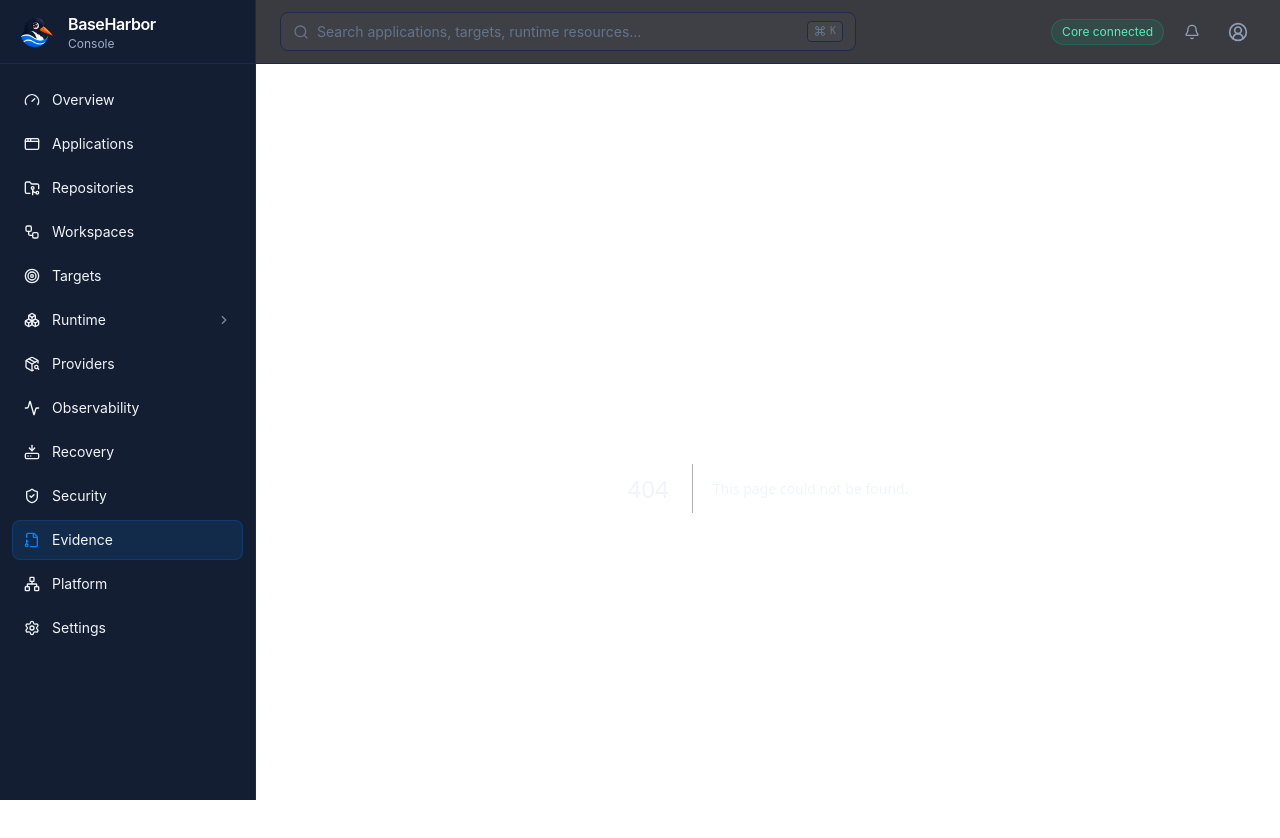
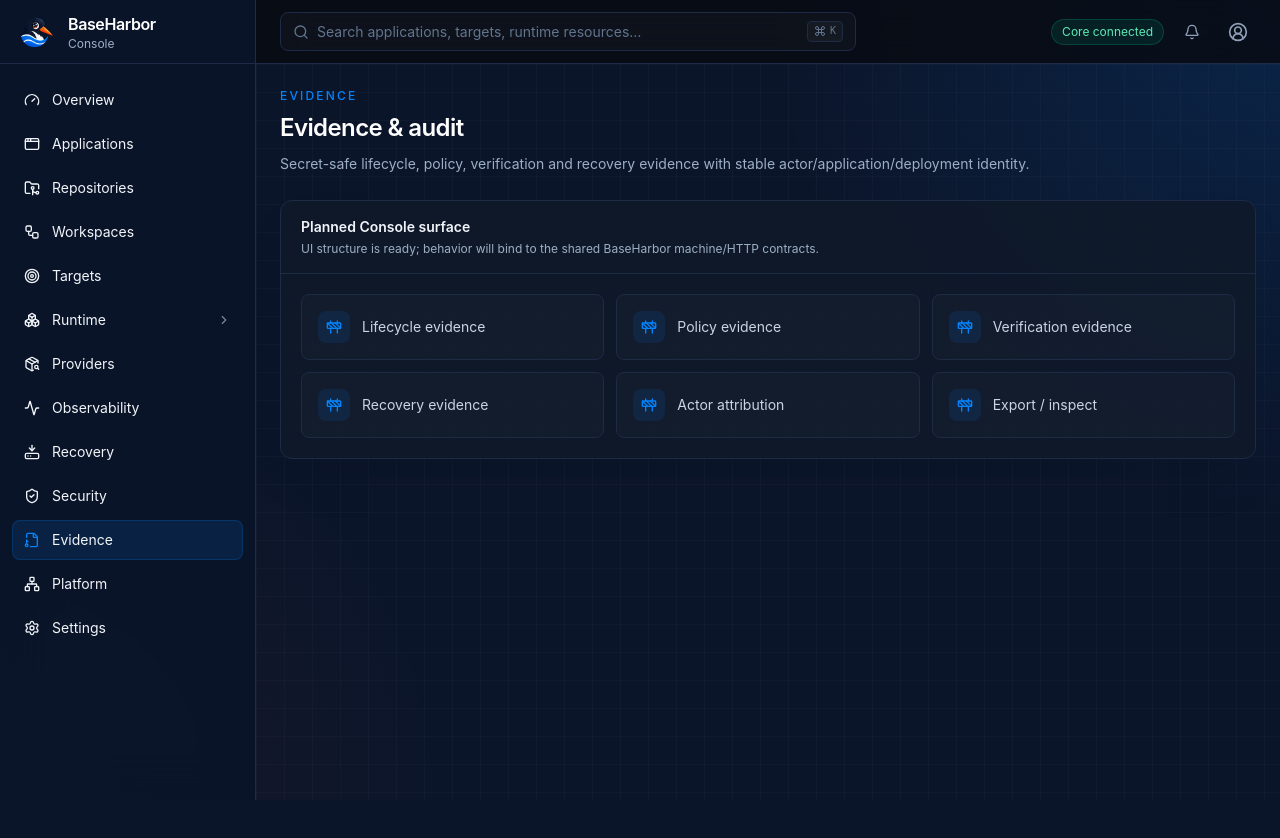
Before and after one commit to mcpdev80/baseharbor-console, a Next.js app: page /evidence in a window 1280 px wide. Before the commit this address had no page. Shown: the top 838 px of the page. After the commit the page ends 800 px from the top, so only its background shows below. Built offline with nearby package versions, Linux system fonts and the light colour scheme.

Commit message:
feat: add BaseHarbor Console product surfaces

```diff
--- /dev/null
+++ b/src/app/evidence/page.tsx
@@ -0,0 +1,4 @@
+import { SectionPage } from "@/components/section/section-page";
+export default function Page() {
+  return <SectionPage eyebrow="Evidence" title="Evidence & audit" description="Secret-safe lifecycle, policy, verification and recovery evidence with stable actor/application/deployment identity." capabilities={["Lifecycle evidence","Policy evidence","Verification evidence","Recovery evidence","Actor attribution","Export / inspect"]} />;
+}
```
